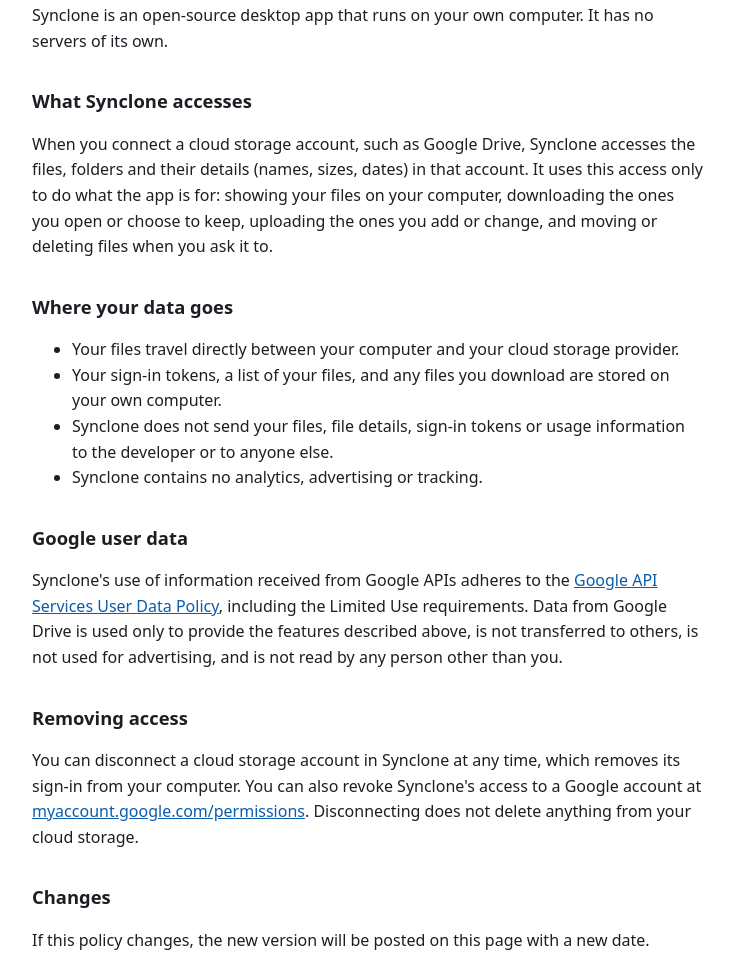
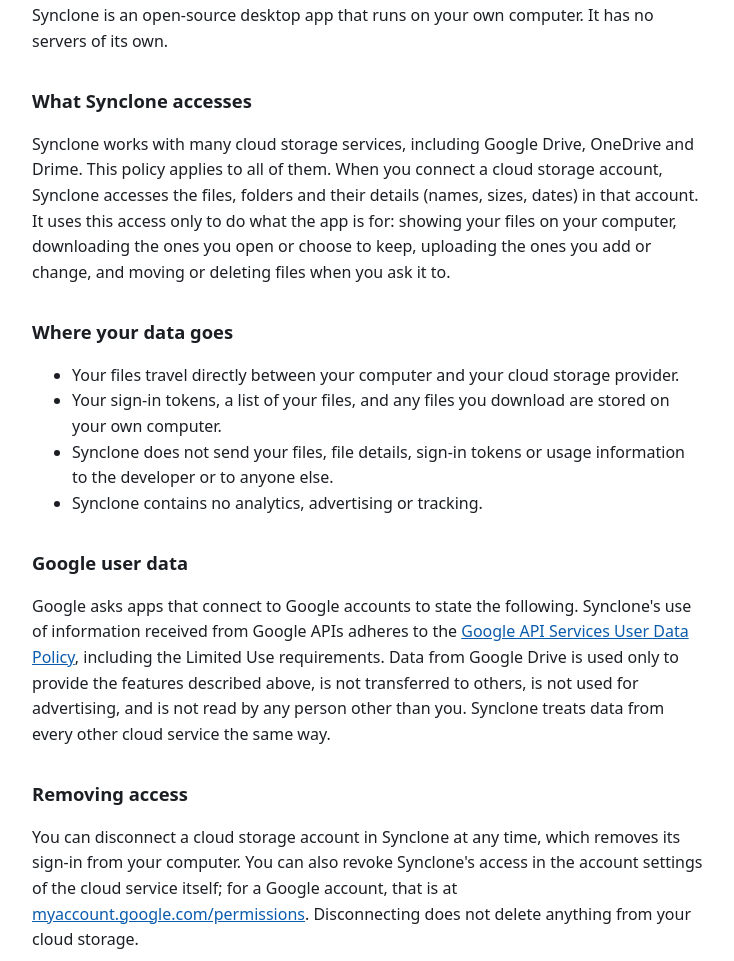
Before and after one commit to seantoler/Synclone, a plain HTML site: page docs/privacy.html in a window 1280 px wide. Shown: the part 151-1112 px from the top of the page, without its empty margins (272-1006 px from the left). Drawn offline with Linux system fonts and the light colour scheme.

Commit message:
Generalize home page and privacy policy to all cloud services
Co-Authored-By: Claude Fable 5.2 <noreply@anthropic.com>
Claude-Session: https://claude.ai/code/session_01CJ6K2cbc4YkCBJqRiv1wWF

```diff
--- a/docs/privacy.html
+++ b/docs/privacy.html
@@ -13,7 +13,7 @@
 <p>Synclone is an open-source desktop app that runs on your own computer. It has no servers of its own.</p>
 
 <h2>What Synclone accesses</h2>
-<p>When you connect a cloud storage account, such as Google Drive, Synclone accesses the files, folders and their details (names, sizes, dates) in that account. It uses this access only to do what the app is for: showing your files on your computer, downloading the ones you open or choose to keep, uploading the ones you add or change, and moving or deleting files when you ask it to.</p>
+<p>Synclone works with many cloud storage services, including Google Drive, OneDrive and Drime. This policy applies to all of them. When you connect a cloud storage account, Synclone accesses the files, folders and their details (names, sizes, dates) in that account. It uses this access only to do what the app is for: showing your files on your computer, downloading the ones you open or choose to keep, uploading the ones you add or change, and moving or deleting files when you ask it to.</p>
 
 <h2>Where your data goes</h2>
 <ul>
@@ -24,10 +24,10 @@
 </ul>
 
 <h2>Google user data</h2>
-<p>Synclone's use of information received from Google APIs adheres to the <a href="https://developers.google.com/terms/api-services-user-data-policy">Google API Services User Data Policy</a>, including the Limited Use requirements. Data from Google Drive is used only to provide the features described above, is not transferred to others, is not used for advertising, and is not read by any person other than you.</p>
+<p>Google asks apps that connect to Google accounts to state the following. Synclone's use of information received from Google APIs adheres to the <a href="https://developers.google.com/terms/api-services-user-data-policy">Google API Services User Data Policy</a>, including the Limited Use requirements. Data from Google Drive is used only to provide the features described above, is not transferred to others, is not used for advertising, and is not read by any person other than you. Synclone treats data from every other cloud service the same way.</p>
 
 <h2>Removing access</h2>
-<p>You can disconnect a cloud storage account in Synclone at any time, which removes its sign-in from your computer. You can also revoke Synclone's access to a Google account at <a href="https://myaccount.google.com/permissions">myaccount.google.com/permissions</a>. Disconnecting does not delete anything from your cloud storage.</p>
+<p>You can disconnect a cloud storage account in Synclone at any time, which removes its sign-in from your computer. You can also revoke Synclone's access in the account settings of the cloud service itself; for a Google account, that is at <a href="https://myaccount.google.com/permissions">myaccount.google.com/permissions</a>. Disconnecting does not delete anything from your cloud storage.</p>
 
 <h2>Changes</h2>
 <p>If this policy changes, the new version will be posted on this page with a new date.</p>
```
Also changed, not shown: docs/index.html (+5 -2 lines).
